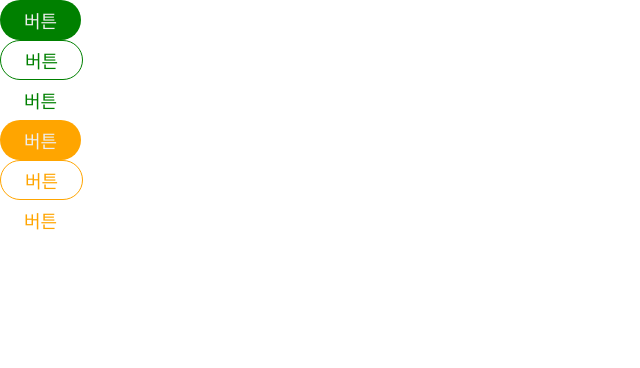
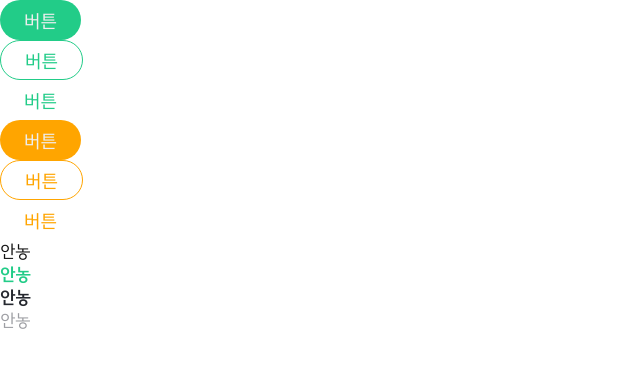
Before and after one commit to musbi-projects/musbi-fe, a Next.js app: page /test in a window 1280 px wide. Shown: the top 368 px of the page, without its empty margins (0-640 px from the left). Built offline with nearby package versions, Linux system fonts and the light colour scheme.

Commit message:
Feat: Text 컴포넌트 작업

```diff
--- /dev/null
+++ b/src/components/Text/Text.tsx
@@ -0,0 +1,24 @@
+import type { ThemeColor } from '@/styles/styled';
+
+import { createElement } from 'react';
+import React from 'react';
+import styled from 'styled-components';
+import { theme } from '@/styles/theme';
+
+interface TextProps {
+  as?: 'h1' | 'h2' | 'h3' | 'h4' | 'h5' | 'h6' | 'p' | 'span';
+  color: ThemeColor;
+  size: React.CSSProperties['fontSize'];
+  children: React.ReactNode;
+}
+
+function Text({ as = 'span', children, ...props }: TextProps) {
+  return createElement(as, props, children);
+}
+
+const StyledText = styled(Text)<TextProps>`
+  color: ${({ color, theme }) => theme.color[color]};
+  font-size: ${({ size }) => size};
+`;
+
+export default StyledText;
--- a/src/components/Typograpy/Text.tsx
+++ /dev/null
@@ -1,5 +0,0 @@
-import React from 'react';
-
-export default function Text() {
-  return <div>Text</div>;
-}
--- a/src/components/Typograpy/Title.tsx
+++ /dev/null
@@ -1,5 +0,0 @@
-import React from 'react';
-
-export default function Title() {
-  return <div>Title</div>;
-}
--- a/src/pages/test/index.tsx
+++ b/src/pages/test/index.tsx
@@ -1,4 +1,5 @@
 import Button from '@/components/Button/Button';
+import Text from '@/components/Text/Text';
 
 import React from 'react';
 
@@ -23,6 +24,18 @@ export default function index() {
       <Button size='large' shape='circle' variant='text' color='secondary' onClick={() => {}}>
         버튼
       </Button>
+      <Text color='black' size='large'>
+        안농
+      </Text>
+      <Text as={'h1'} color='primary' size='large'>
+        안농
+      </Text>
+      <Text as='h2' color='deepGray' size='large'>
+        안농
+      </Text>
+      <Text as='p' color='lightGray' size='large'>
+        안농
+      </Text>
     </div>
   );
 }
--- a/src/styles/theme.ts
+++ b/src/styles/theme.ts
@@ -2,7 +2,10 @@ import { DefaultTheme } from 'styled-components';
 
 export const theme: DefaultTheme = {
   color: {
-    primary: 'green',
+    primary: '#22CC88',
     secondary: 'orange',
+    black: '#121212',
+    lightGray: '#9D9EA3',
+    deepGray: '#25282F',
   },
 };
```
Also changed, not shown: src/styles/styled.d.ts (+3 -4 lines).
